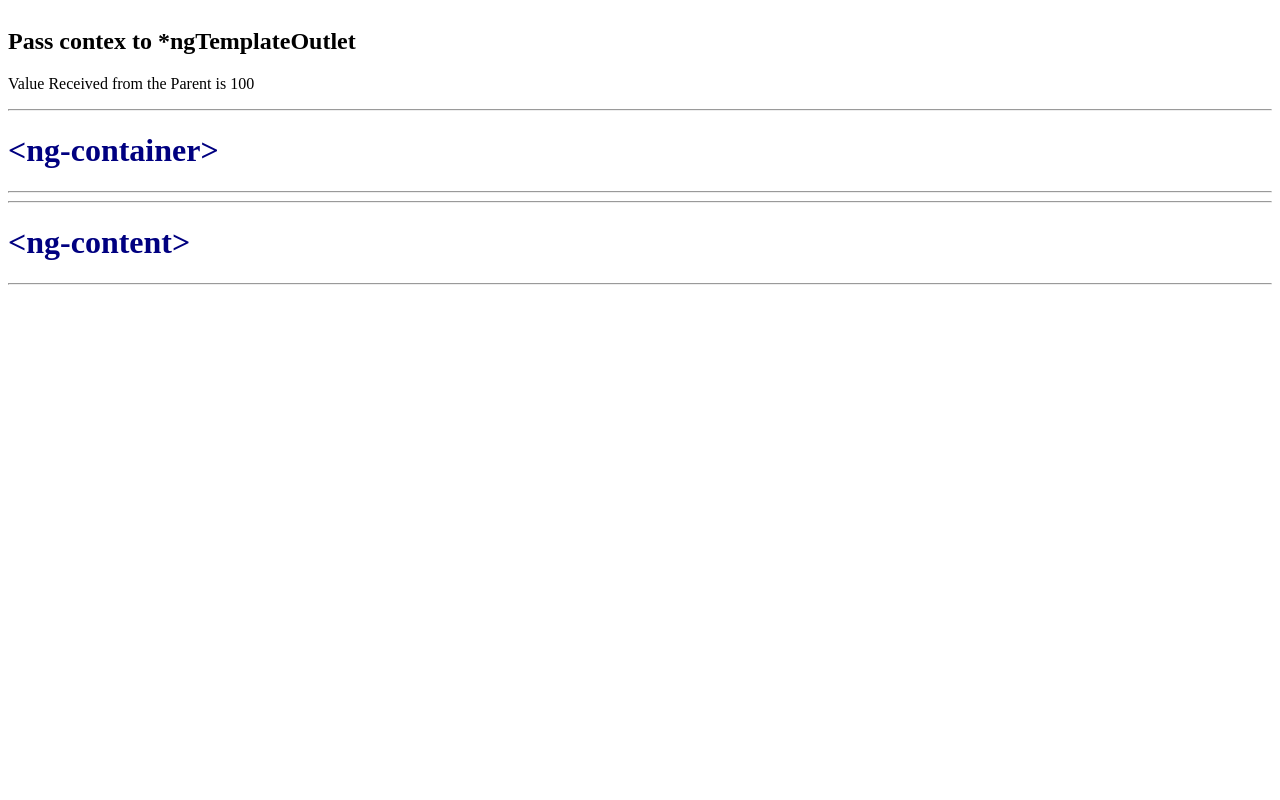
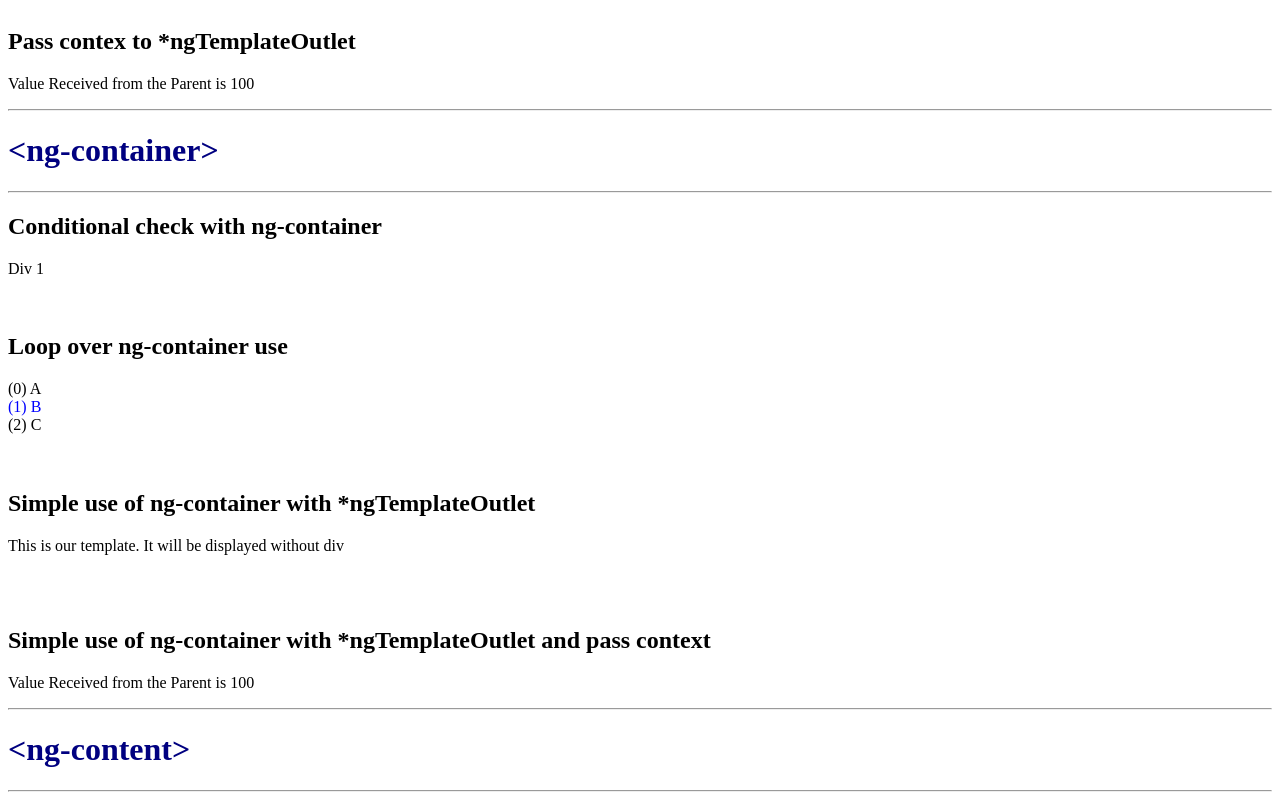
Before and after one commit to moradiyahari/angular-core-concepts, an Angular app: page / in a window 1280 px wide. Shown: the part 751-1551 px from the top of the page. Before the commit the page ends 1044 px from the top, so only its background shows below. Built offline with nearby package versions, Linux system fonts and the light colour scheme.

Commit message:
2 files modified

```diff
--- a/src/app/my-ng-container/my-ng-container.html
+++ b/src/app/my-ng-container/my-ng-container.html
@@ -0,0 +1,36 @@
+<h2>Conditional check with ng-container</h2>
+<ng-container *ngIf="true">
+  <div>Div 1</div>
+</ng-container>
+
+<br />
+<br />
+
+<h2>Loop over ng-container use</h2>
+<!-- <div *ngFor="let item of items; let i=index; let odd=odd; trackBy: trackById" [class.odd]="odd">
+({{i}}) {{item.name}}
+</div> -->
+<ng-container *ngFor="let item of items; let i=index; let odd=odd; trackBy: trackById">
+  <div [class.odd]="odd">
+    ({{i}}) {{item.name}}
+  </div>
+</ng-container>
+
+<br />
+<br />
+
+
+<h2>Simple use of ng-container with *ngTemplateOutlet</h2>
+<ng-container *ngTemplateOutlet="template1">This text is not displayed</ng-container>
+<ng-template #template1>
+  <p>This is our template. It will be displayed without div</p>
+</ng-template>
+
+<br />
+<br />
+
+<h2>Simple use of ng-container with *ngTemplateOutlet and pass context</h2>
+<ng-container *ngTemplateOutlet="messageTemplate; context:{value:100}"></ng-container>
+<ng-template let-value="value" #messageTemplate>
+  <p>Value Received from the Parent is {{value}}</p>
+</ng-template>
--- a/src/app/my-ng-container/my-ng-container.ts
+++ b/src/app/my-ng-container/my-ng-container.ts
@@ -3,7 +3,16 @@ import { Component } from '@angular/core';
 @Component({
   selector: 'my-ng-container',
   templateUrl: './my-ng-container.html',
+  styleUrls: ['./../my-ng-template/my-ng-template.css'],
 })
 export class MyNgContainerComponent {
+  items = [
+    { name: 'A', id: 1 },
+    { name: 'B', id: 2 },
+    { name: 'C', id: 3 },
+  ];
   constructor() {}
+  trackById(item) {
+    return item.id;
+  }
 }
```
